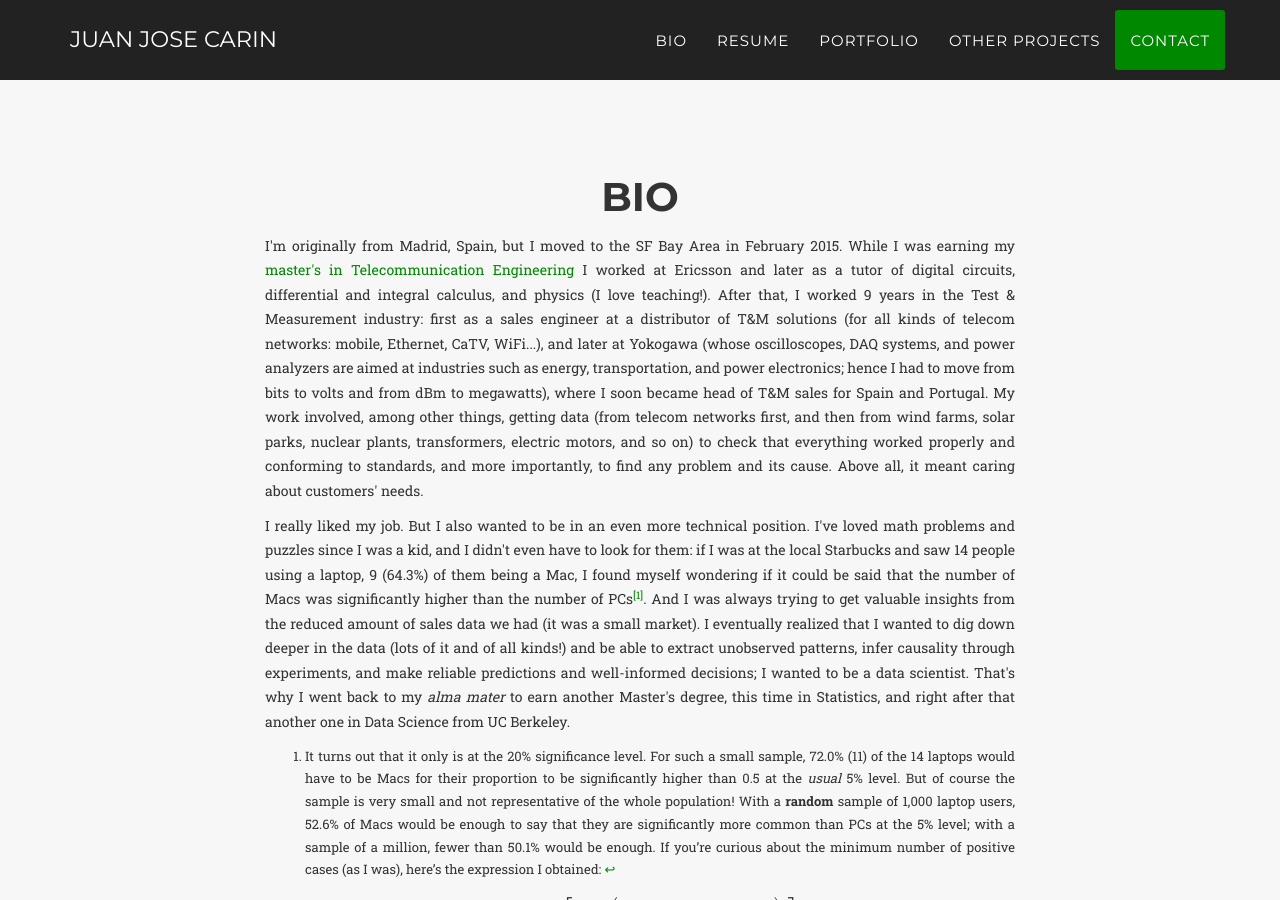
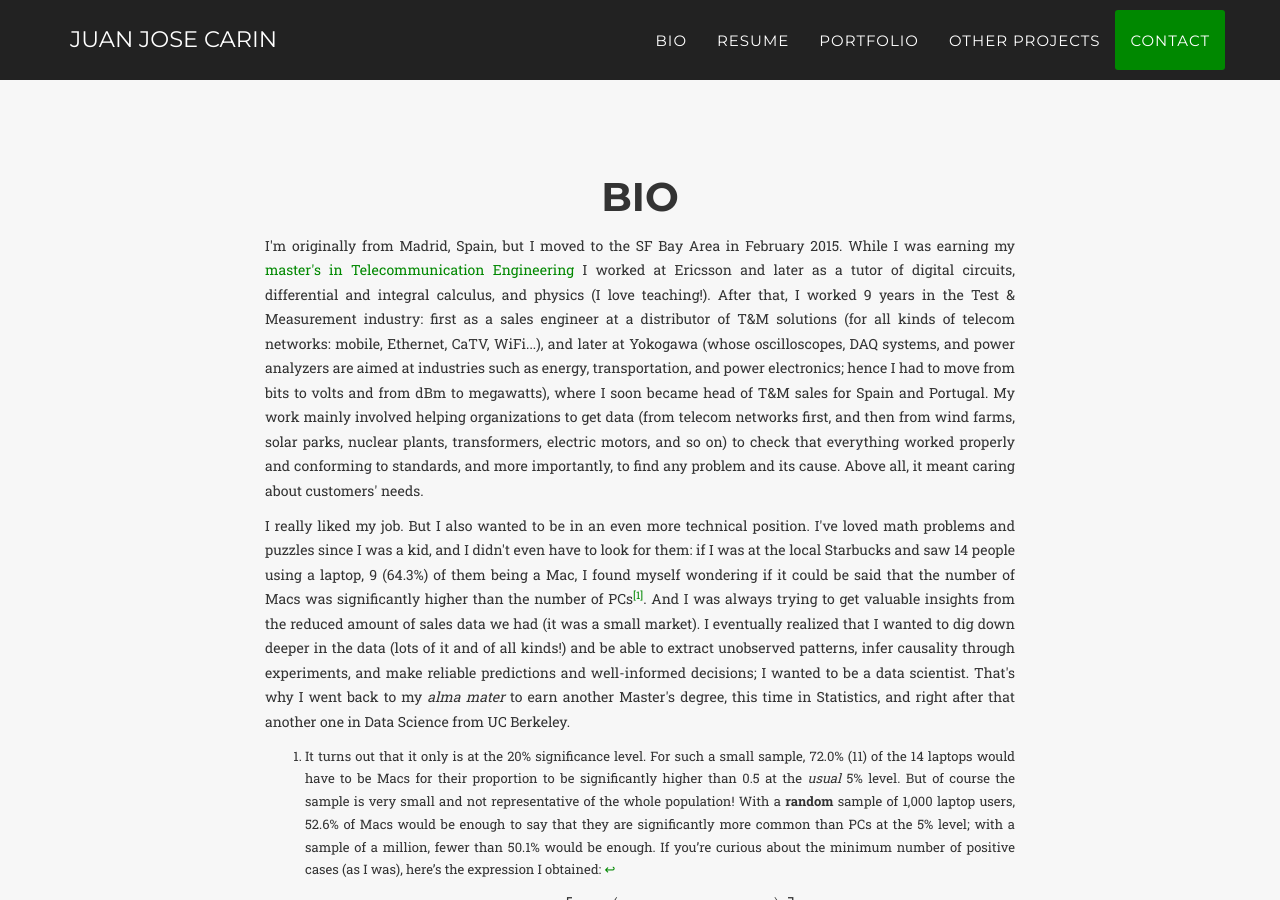
Before and after one commit to juanjocarin/juanjocarin.github.io, a Jekyll site: the page built from index.html, in a window 1280 px wide and 900 px high, scrolled down 1362 px. Built offline with Jekyll 4.4.1, drawn with Linux system fonts in a browser that asks for light colours; some web fonts are replaced; formulas are drawn with MathJax 3.

Commit message:
changed Bio

```diff
--- a/_includes/bio.html
+++ b/_includes/bio.html
@@ -13,7 +13,7 @@
             <div class="row">
                 <div class="col-lg-8 col-lg-offset-2 text-justify">
                     <!--class="large"-->
-                    <p>I'm originally from Madrid, Spain, but I moved to the SF Bay Area in February 2015. While I was earning my <a href="http://www.etsit.upm.es/de/studies/telecommunication-engineer-p94.html" target="_blank">master's in Telecommunication Engineering</a> I worked at Ericsson and later as a tutor of digital circuits, differential and integral calculus, and physics (I love teaching!). After that, I worked 9 years in the Test &amp; Measurement industry: first as a sales engineer at a distributor of T&amp;M solutions (for all kinds of telecom networks: mobile, Ethernet, CaTV, WiFi...), and later at Yokogawa (whose oscilloscopes, DAQ systems, and power analyzers are aimed at industries such as energy, transportation, and power electronics; hence I had to move from bits to volts and from dBm to megawatts), where I soon became head of T&amp;M sales for Spain and Portugal. My work involved, among other things, getting data (from telecom networks first, and then from wind farms, solar parks, nuclear plants, transformers, electric motors, and so on) to check that everything worked properly and conforming to standards, and more importantly, to find any problem and its cause. Above all, it meant caring about customers' needs.</p>
+                    <p>I'm originally from Madrid, Spain, but I moved to the SF Bay Area in February 2015. While I was earning my <a href="http://www.etsit.upm.es/de/studies/telecommunication-engineer-p94.html" target="_blank">master's in Telecommunication Engineering</a> I worked at Ericsson and later as a tutor of digital circuits, differential and integral calculus, and physics (I love teaching!). After that, I worked 9 years in the Test &amp; Measurement industry: first as a sales engineer at a distributor of T&amp;M solutions (for all kinds of telecom networks: mobile, Ethernet, CaTV, WiFi...), and later at Yokogawa (whose oscilloscopes, DAQ systems, and power analyzers are aimed at industries such as energy, transportation, and power electronics; hence I had to move from bits to volts and from dBm to megawatts), where I soon became head of T&amp;M sales for Spain and Portugal. My work mainly involved helping organizations to get data (from telecom networks first, and then from wind farms, solar parks, nuclear plants, transformers, electric motors, and so on) to check that everything worked properly and conforming to standards, and more importantly, to find any problem and its cause. Above all, it meant caring about customers' needs.</p>
                 </div>
                 <div class="col-lg-8 col-lg-offset-2 text-justify" id="fr1">
                     <!--class="large"-->
```
Also changed, not shown: 11 other files.
